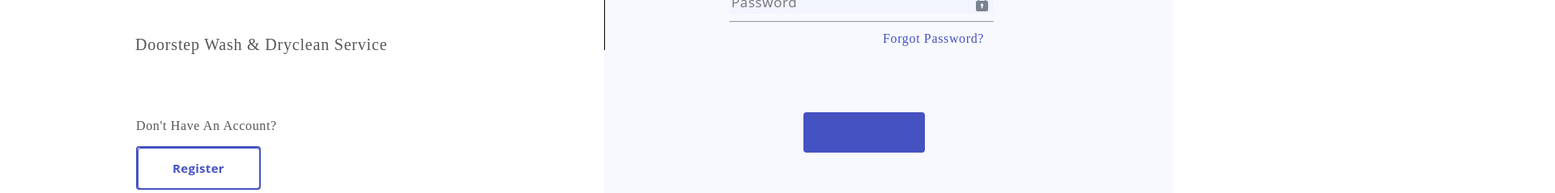
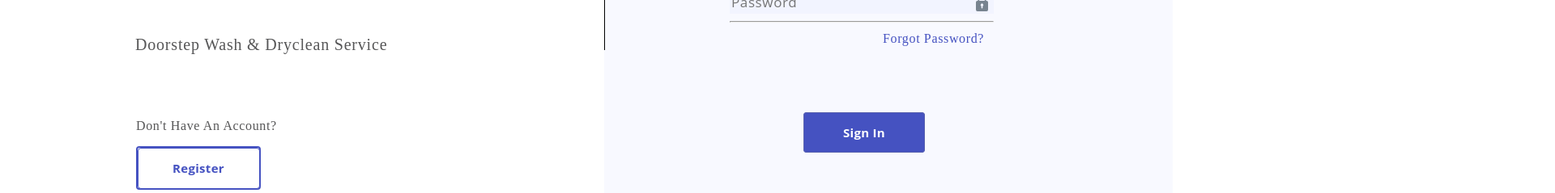
Before and after one commit to PranavMU/LaundryCartApp, a React (Create React App) app in the folder client/: page / in a window 1280 px wide. Shown: the part 480-719 px from the top of the page at 81% size, 1920 px wide, since content can reach past the window. Built offline with nearby package versions, Linux system fonts and the light colour scheme.

Commit message:
signin-changes

```diff
--- a/client/src/components/signin/signin.css
+++ b/client/src/components/signin/signin.css
@@ -187,8 +187,8 @@
         position: absolute;
     }
     .signin-button {
-        top: 625px;
-        left: 1022px;
+        top: 0px;
+        left: 0px;
         width: 150px;
         height: 50px;
     /* UI Properties */
@@ -199,6 +199,7 @@
         background: #4552C1 0% 0% no-repeat padding-box;
         opacity: 1;
         border-radius: 4px;
+        position:absolute;
     }
     .padlock-container {
         position: absolute;
```
